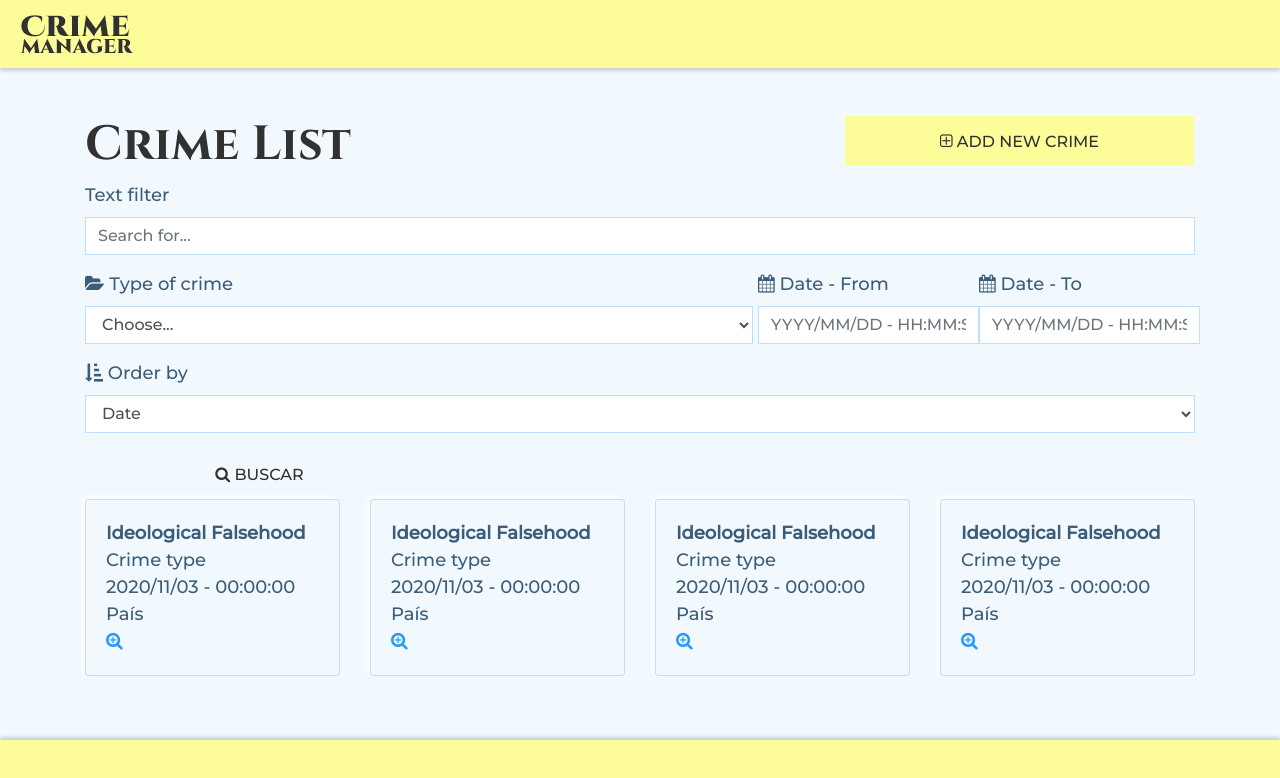
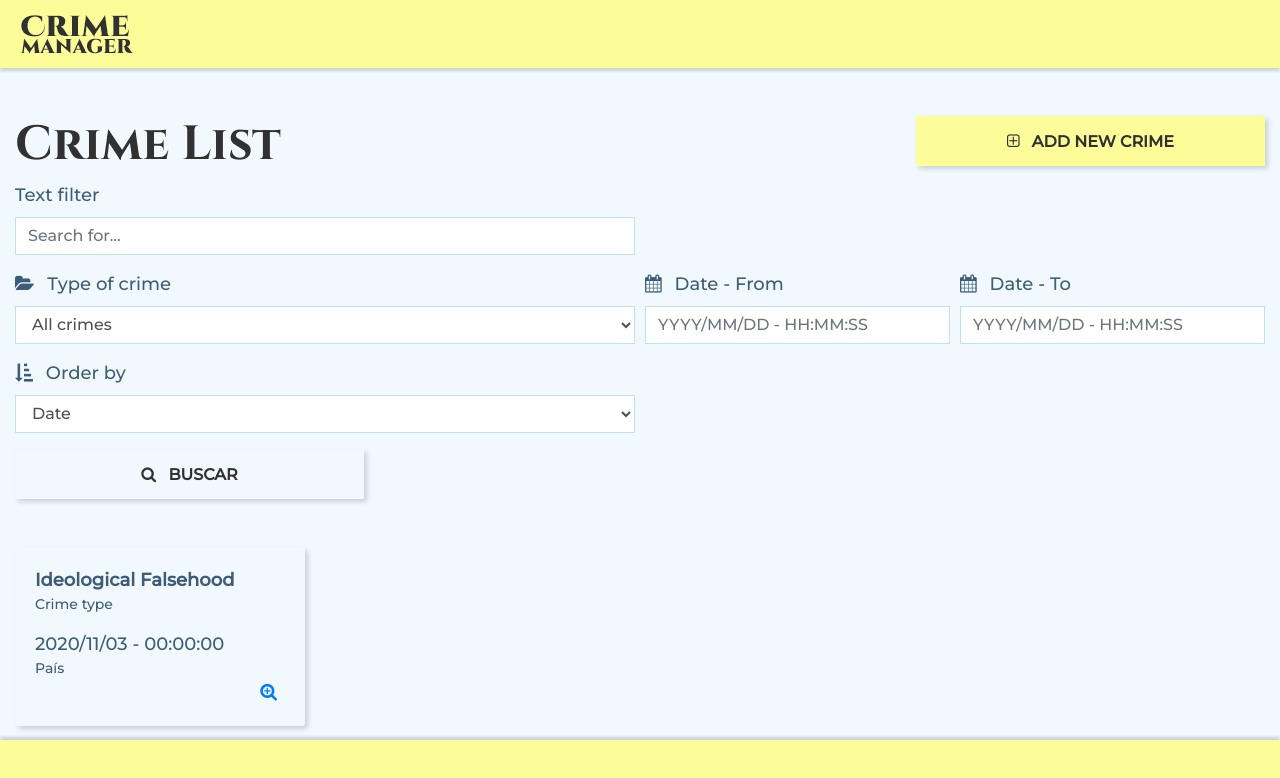
Before and after one commit to carolinavero/crime-manager-project, a React (Create React App) app: page / in a window 1280 px wide. Shown: the top 778 px of the page. Built offline with nearby package versions, Linux system fonts and the light colour scheme.

Commit message:
styles crime list

```diff
--- a/src/App.js
+++ b/src/App.js
@@ -1,7 +1,7 @@
 import React from 'react';
 import { BrowserRouter as Router, Route } from 'react-router-dom';
 
-import List from './components/List';
+import List from './pages/List';
 
 import 'bootstrap/dist/css/bootstrap.css';
 import './assets/styles/global.css';
--- a/src/assets/styles/global.css
+++ b/src/assets/styles/global.css
@@ -12,8 +12,8 @@
     --box-shadow-color: #00000029;
     --box-shadow: 0px 3px 3px var(--box-shadow-color);
     --box-shadow-footer: 0px -3px 3px var(--box-shadow-color);
-    --box-shadow-button: -3px -3px 5px #FFFFFF4A; /* Button */
-    --box-shadow-card: -3px -3px 5px #FFFFFFC9; /* Card */
+    --box-shadow-light: 3px 3px 5px var(--box-shadow-color); /* #FFFFFF4A */ /* Button */
+   /* --box-shadow-card: 3px 3px 5px var(--box-shadow-color);  Card */
 
     --max-width: 1456px;
 
@@ -39,11 +39,10 @@ h1 {
 h2 {
     font-family: 'Cinzel', cursive;
 }
-/*
+
 .container {
     max-width: var(--max-width);
 }
-*/
 
 header {
     width: 100vw;
@@ -76,32 +75,17 @@ input,
     border-radius: 0;
 }
 
-/* Card */
 
-.crime {
-    background-color: var(--bg-color);
-    box-shadow: var(--box-shadow-card);
-    color: var(--text-color);
-    padding: 20px;
-}
-
-.crime .crime__title {
-    font-weight: 800;
-}
-
-.card-zoom-button {
-    color: var(--arrow-color);
-    float: right;
-}
 
 /* Button */
 .btn {
     border-radius: 0;
     border: none;
-    box-shadow: var(--box-shadow-button);
+    box-shadow: var(--box-shadow-light);
 
     color: var(--dark-color);
     text-transform: uppercase;
+    font-weight: bold;
 
     width: 349px;
     height: 50px;
@@ -110,10 +94,62 @@ input,
     opacity: 1;
 
 }
-.btn-primary {
-    background-color: var(--primary-color);
+
+i {
+    margin-right: .5rem;
 }
 
-.btn-secondary {
+.btn-primary,
+.btn-primary:hover,
+.btn-primary:active,
+.btn-primary:focus,
+.btn-primary:not(:disabled):not(.disabled):active {
+    background-color: var(--primary-color);
+    color: var(--dark-color);
+}
+
+.btn-secondary,
+.btn-secondary:hover,
+.btn-secondary:active,
+.btn-secondary:focus,
+.btn-secondary:not(:disabled):not(.disabled):active {
     background-color: var(--bg-color);
+    color: var(--dark-color);
 }
+
+.btn-light,
+.btn-light:hover,
+.btn-light:active,
+.btn-light:focus,
+.btn-light:not(:disabled):not(.disabled):active {
+    color: var(--arrow-color);
+    background-color: var(--white-color);
+
+}
+
+
+/* Card */
+
+.crime {
+    background-color: var(--bg-color);
+    box-shadow: var(--box-shadow-light);
+    border-radius: 3px;
+    color: var(--text-color);
+    padding: 20px;
+    border: none;
+}
+
+.crime .crime__title {
+    font-weight: 800;
+}
+
+.crime .crime__type,
+.crime .crime__country {
+    font-size: 14px;
+}
+
+.crime .crime__zoom-button {
+    color: var(--arrow-color);
+    display: flex;
+    align-self: flex-end;
+}
--- a/src/components/Template/Card.js
+++ b/src/components/Template/Card.js
@@ -9,13 +9,16 @@ export default function Card () {
             <div className="crime__title">
                 Ideological Falsehood
             </div>
-            <div className="crime__type">Crime type</div>
+            <div className="crime__type mb-3">Crime type</div>
             <div className="crime__date"> 2020/11/03 - 00:00:00</div>
             <div className="crime__country">País</div>
 
-            <a href="/" className="card-zoom-button">
-                <i className="fa fa-search-plus"></i>
-            </a>
+            <div className="crime__zoom-button">
+                <a href="/" className="zoom-button">
+                    <i className="fa fa-search-plus"></i>
+                </a>
+            </div>
+
 
         </div>
 
--- a/src/components/Template/Header.js
+++ b/src/components/Template/Header.js
@@ -5,11 +5,9 @@ export default function Header() {
 
     return (
         <>
-
             <header>
                 <img src={logo} alt="Crime Manager"/>
             </header>
-
         </>
     )
 }
--- a/src/components/Template/Search.js
+++ b/src/components/Template/Search.js
@@ -7,29 +7,34 @@ export default function Search() {
         <>
             <Form>
 
-                <Form.Group controlId="formTextFilter">
+                <Form.Row>
+                    <Form.Group as={Col} sm={6} controlId="formTextFilter">
                         <Form.Label>Text filter</Form.Label>
                         <Form.Control type="text" placeholder="Search for..." />
                     </Form.Group>
+                </Form.Row>
 
-                <Form.Row >
 
-                    <Form.Group as={Col} controlId="formTypeOfCrimes">
+                <Form.Row>
+
+                    <Form.Group as={Col} sm={6} controlId="formTypeOfCrimes">
                         <Form.Label><i className="fa fa-folder-open"></i> Type of crime</Form.Label>
                         <Form.Control as="select" defaultValue="All crimes">
-                            <option>Choose...</option>
-                            <option>...</option>
+                            <option>All crimes</option>
+                            <option>Firearm</option>
+                            <option>Melee</option>
+                            <option>Psychological</option>
                         </Form.Control>
                     </Form.Group>
 
 
                     {/* Opcionais:  */}
-                    <Form.Group controlId="formGridAddress1">
+                    <Form.Group as={Col} controlId="formGridAddress1">
                         <Form.Label><i className="fa fa-calendar"></i> Date - From</Form.Label>
                         <Form.Control placeholder="YYYY/MM/DD - HH:MM:SS" />
                     </Form.Group>
 
-                    <Form.Group controlId="formGridAddress2">
+                    <Form.Group as={Col} controlId="formGridAddress2">
                         <Form.Label><i className="fa fa-calendar"></i> Date - To</Form.Label>
                         <Form.Control placeholder="YYYY/MM/DD - HH:MM:SS" />
                     </Form.Group>
@@ -37,7 +42,8 @@ export default function Search() {
 
                 </Form.Row>
 
-                <Form.Group controlId="formTextFilter">
+                <Form.Row>
+                    <Form.Group as={Col} sm={6} controlId="formTextFilter">
                         <Form.Label>
                             <i className="fa fa-sort-amount-asc"></i> Order by
                         </Form.Label>
@@ -51,6 +57,7 @@ export default function Search() {
                             <option>Country</option>
                         </Form.Control>
                     </Form.Group>
+                </Form.Row>
 
                 <Button variant="secondary" type="submit">
                     <i className="fa fa-search"></i> Buscar
--- a/src/components/List.js
+++ b/src/pages/List.js
@@ -1,11 +1,11 @@
 import React from 'react';
 
-import Header from './Template/Header';
-import Footer from './Template/Footer';
+import Header from '../components/Template/Header';
+import Footer from '../components/Template/Footer';
 
 import { Container, Row, Col } from 'react-bootstrap';
-import Search from './Template/Search';
-import Card from './Template/Card';
+import Search from '../components/Template/Search';
+import Card from '../components/Template/Card';
 
 export default function List(){
 
@@ -19,33 +19,25 @@ export default function List(){
                     <Col sm={8}>
                         <h1>Crime List</h1>
                     </Col>
-                    <Col sm={4}>
+                    <Col sm={4} className="d-flex justify-content-end">
+
                         <a href="/" className="btn btn-primary">
-                            <i className="fa  fa-plus-square-o"></i> Add New Crime
+                            <i className="fa fa-plus-square-o"></i> Add New Crime
                         </a>
                     </Col>
                 </Row>
 
-                <Row>
+                <Row className="mb-5">
                     <Col>
-
                         <Search />
                     </Col>
                 </Row>
 
-                <Row>
+                <Row className="pr-0">
                     <Col sm={3}>
                         <Card />
                     </Col>
-                    <Col sm={3}>
-                        <Card />
-                    </Col>
-                    <Col sm={3}>
-                        <Card />
-                    </Col>
-                    <Col sm={3}>
-                        <Card />
-                    </Col>
+
                 </Row>
 
             </Container>
```
Also changed, not shown: src/components/UI/Button/index.js (deleted, +0 -10 lines), src/components/UI/Button/style.js (deleted, +0 -9 lines), src/pages/Create.js (added), src/pages/Delete.js (added). Lines whose indentation alone changed are shown as unchanged.
